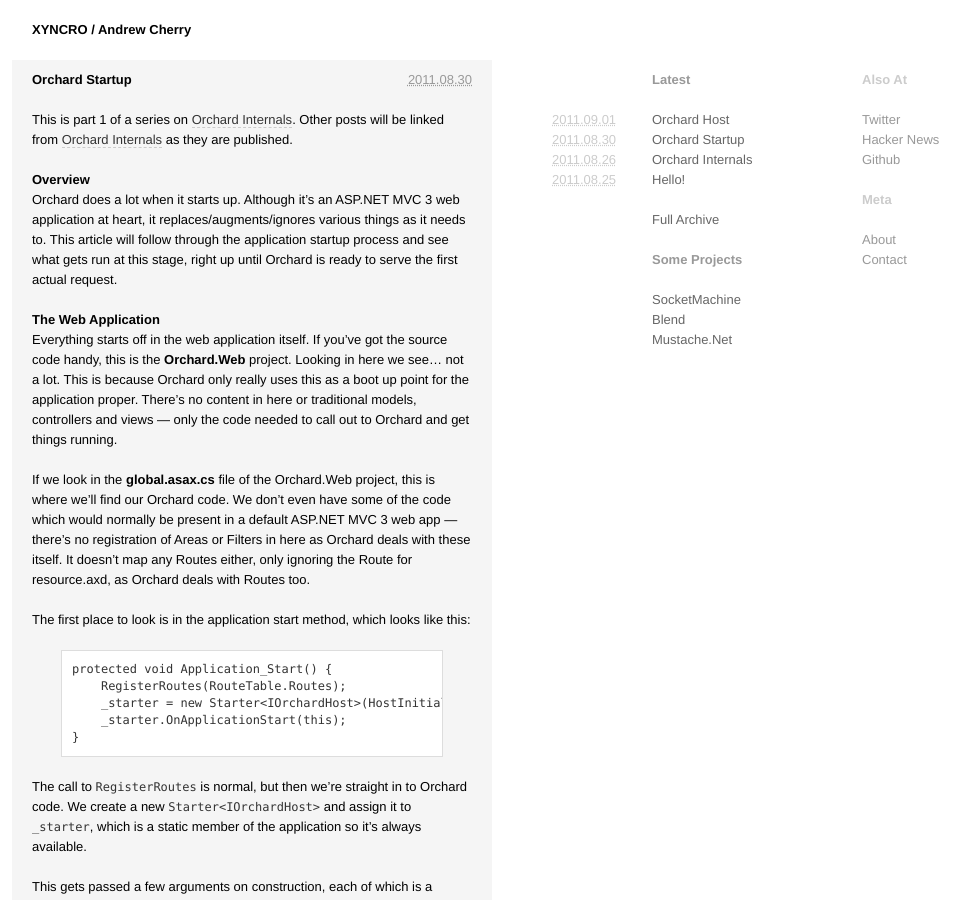
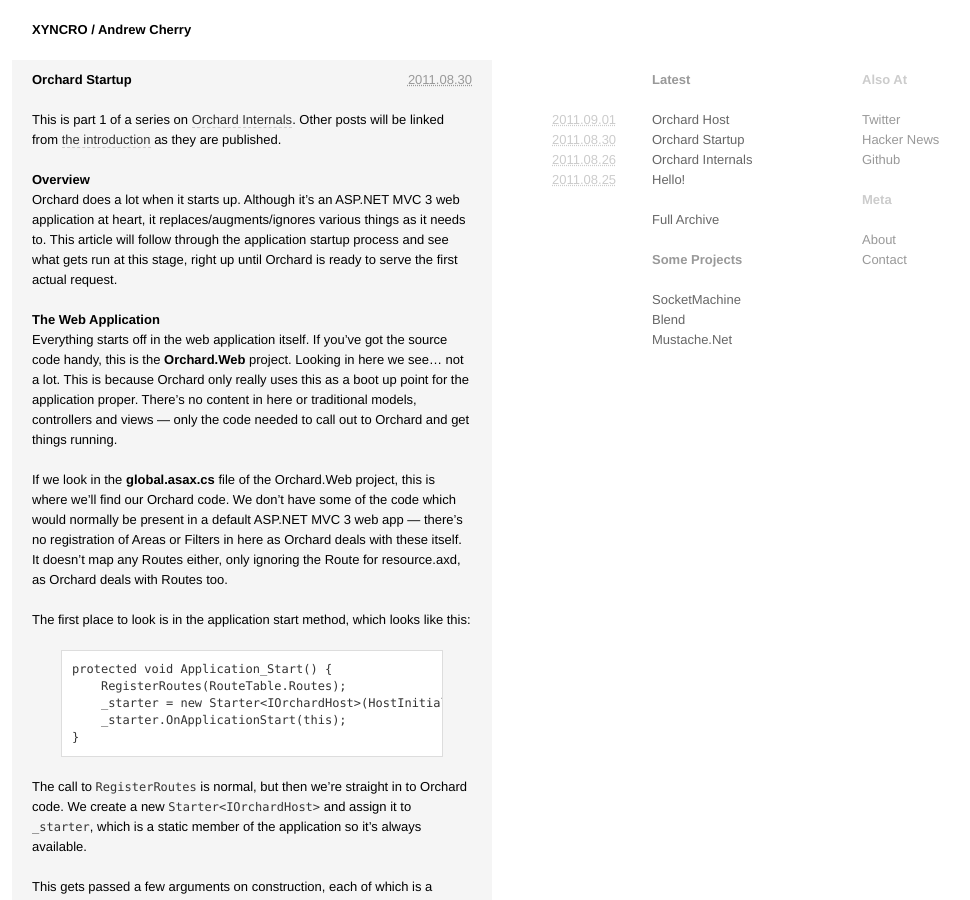
Before and after one commit to kolektiv/kolektiv.github.io, a Jekyll site: the page built from _posts/2011-08-30-orchard-startup-process.md, in a window 1280 px wide and 900 px high. Shown: the whole window, without its empty margins (38-1008 px from the left). Built offline with Jekyll 4.4.1, drawn with Linux system fonts in a browser that asks for light colours.

Commit message:
editing orchard host

```diff
--- a/_posts/2011-08-30-orchard-startup-process.md
+++ b/_posts/2011-08-30-orchard-startup-process.md
@@ -5,7 +5,7 @@
 - orchard
 ---
 
-This is part 1 of a series on [Orchard Internals][]. Other posts will be linked from [Orchard Internals][] as they are published.
+This is part 1 of a series on [Orchard Internals][]. Other posts will be linked from [the introduction][Orchard Internals] as they are published.
 
 ## Overview
 
@@ -15,7 +15,7 @@
 
 Everything starts off in the web application itself. If you've got the source code handy, this is the **Orchard.Web** project. Looking in here we see... not a lot. This is because Orchard only really uses this as a boot up point for the application proper. There's no content in here or traditional models, controllers and views &mdash; only the code needed to call out to Orchard and get things running.
 
-If we look in the **global.asax.cs** file of the Orchard.Web project, this is where we'll find our Orchard code. We don't even have some of the code which would normally be present in a default ASP.NET MVC 3 web app &mdash; there's no registration of Areas or Filters in here as Orchard deals with these itself. It doesn't map any Routes either, only ignoring the Route for resource.axd, as Orchard deals with Routes too.
+If we look in the **global.asax.cs** file of the Orchard.Web project, this is where we'll find our Orchard code. We don't have some of the code which would normally be present in a default ASP.NET MVC 3 web app &mdash; there's no registration of Areas or Filters in here as Orchard deals with these itself. It doesn't map any Routes either, only ignoring the Route for resource.axd, as Orchard deals with Routes too.
 
 The first place to look is in the application start method, which looks like this:
 
```
